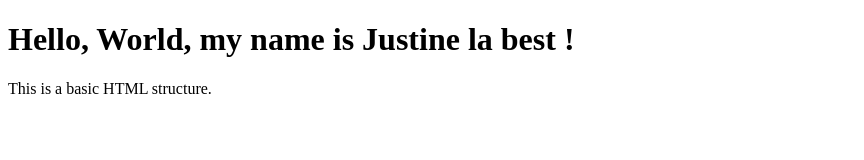
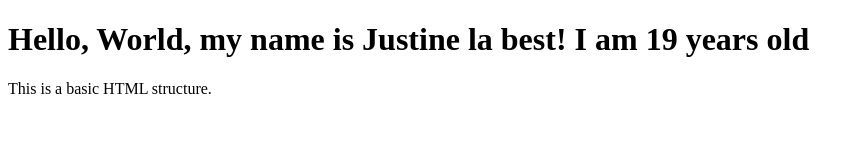
Before and after one commit to justinelbr6/1st_steps_github, a plain HTML site: page index.html in a window 1280 px wide. Shown: the whole page, without its empty margins (0-864 px from the left). Drawn offline with Linux system fonts and the light colour scheme.

Commit message:
update : add age

```diff
--- a/index.html
+++ b/index.html
@@ -8,7 +8,7 @@
 </head>
 
 <body>
-    <h1>Hello, World, my name is Justine la best !</h1>
+    <h1>Hello, World, my name is Justine la best! I am 19 years old</h1>
     <p>This is a basic HTML structure.</p>
 </body>
 
```
